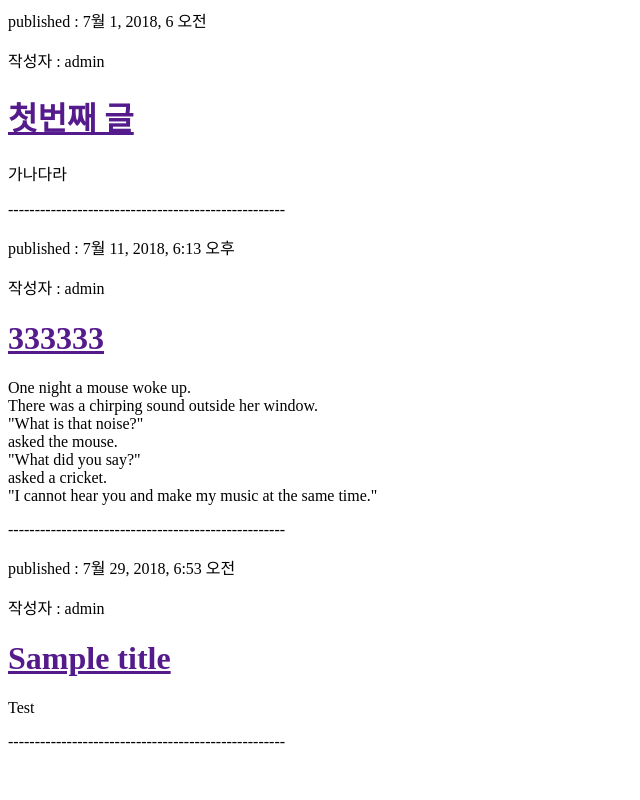
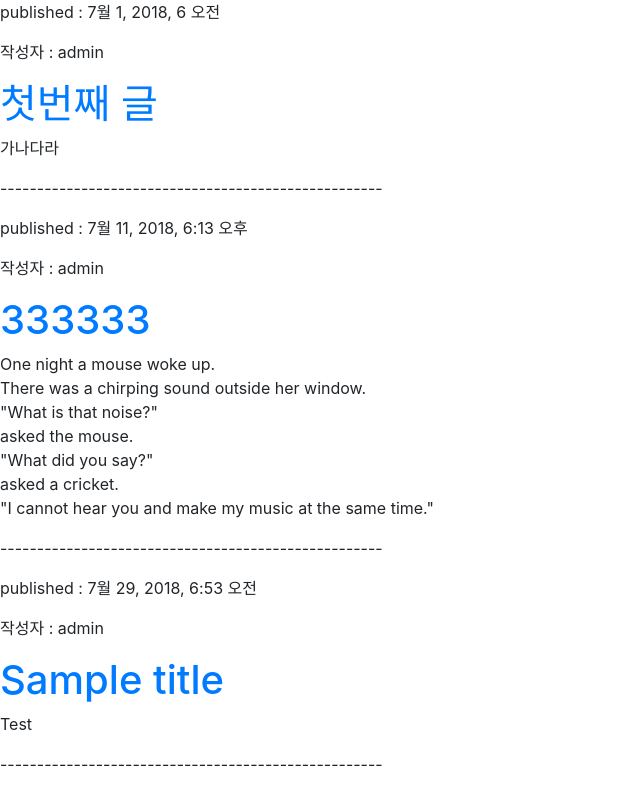
Before and after one commit to suzhan19/test-blog, a Django app: page / in a window 1280 px wide. Shown: the whole page, without its empty margins (0-640 px from the left). Run offline with Django 3.2, Linux system fonts and the light colour scheme; data comes from the database, SQL or seed files in the repository; some libraries are stand-ins or nearby versions.

Commit message:
부트스트랩 설치

```diff
--- a/blog/templates/blog/index.html
+++ b/blog/templates/blog/index.html
@@ -1,6 +1,8 @@
 <html>
     <head>
         <title> 테스트 블로그 </title>
+        <link rel="stylesheet" href="maxcdn.bootstrapcdn.com/bootstrap/3.2.0/css/bootstrap.min.css">
+        <link rel="stylesheet" href="maxcdn.bootstrapcdn.com/bootstrap/3.2.0/css/bootstrap-theme.min.css">
     </head>
     <body>
         <div>
```
